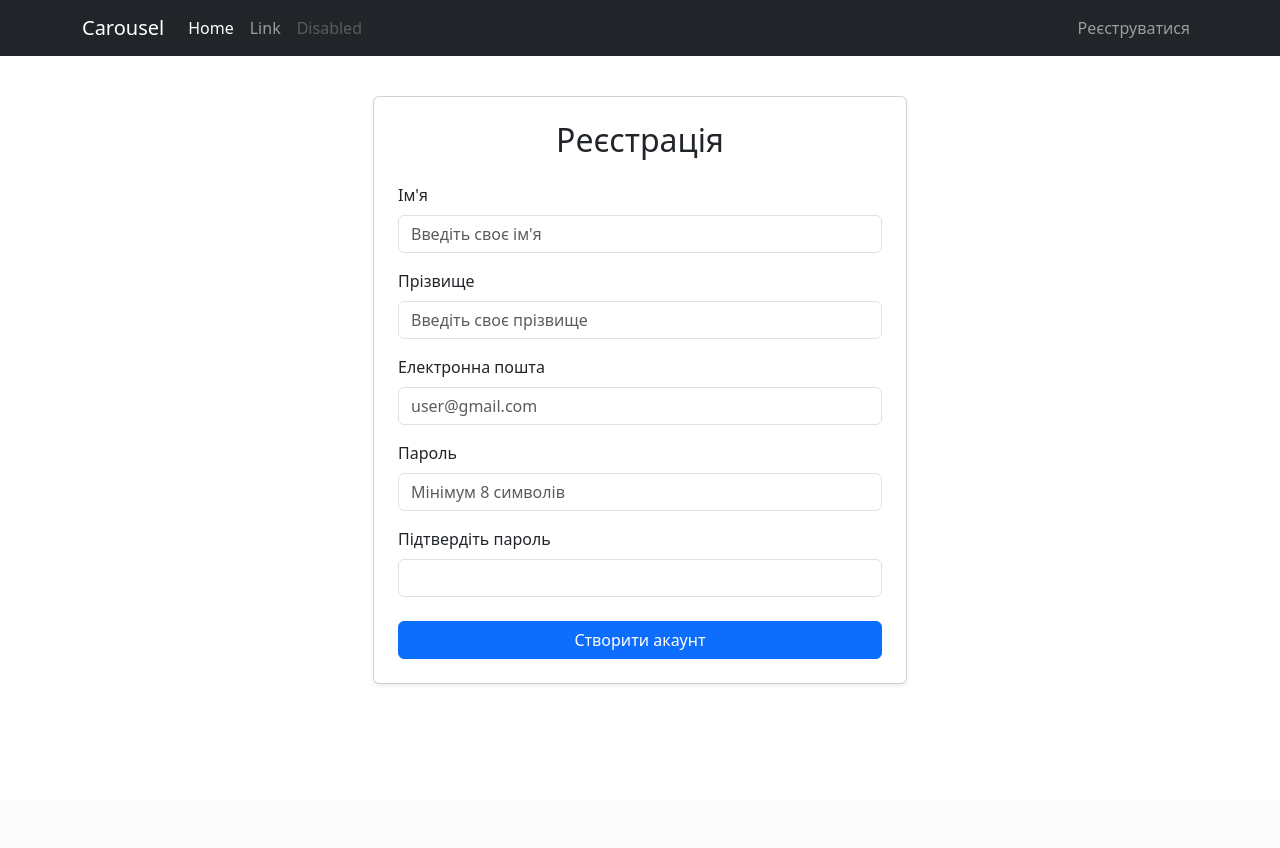
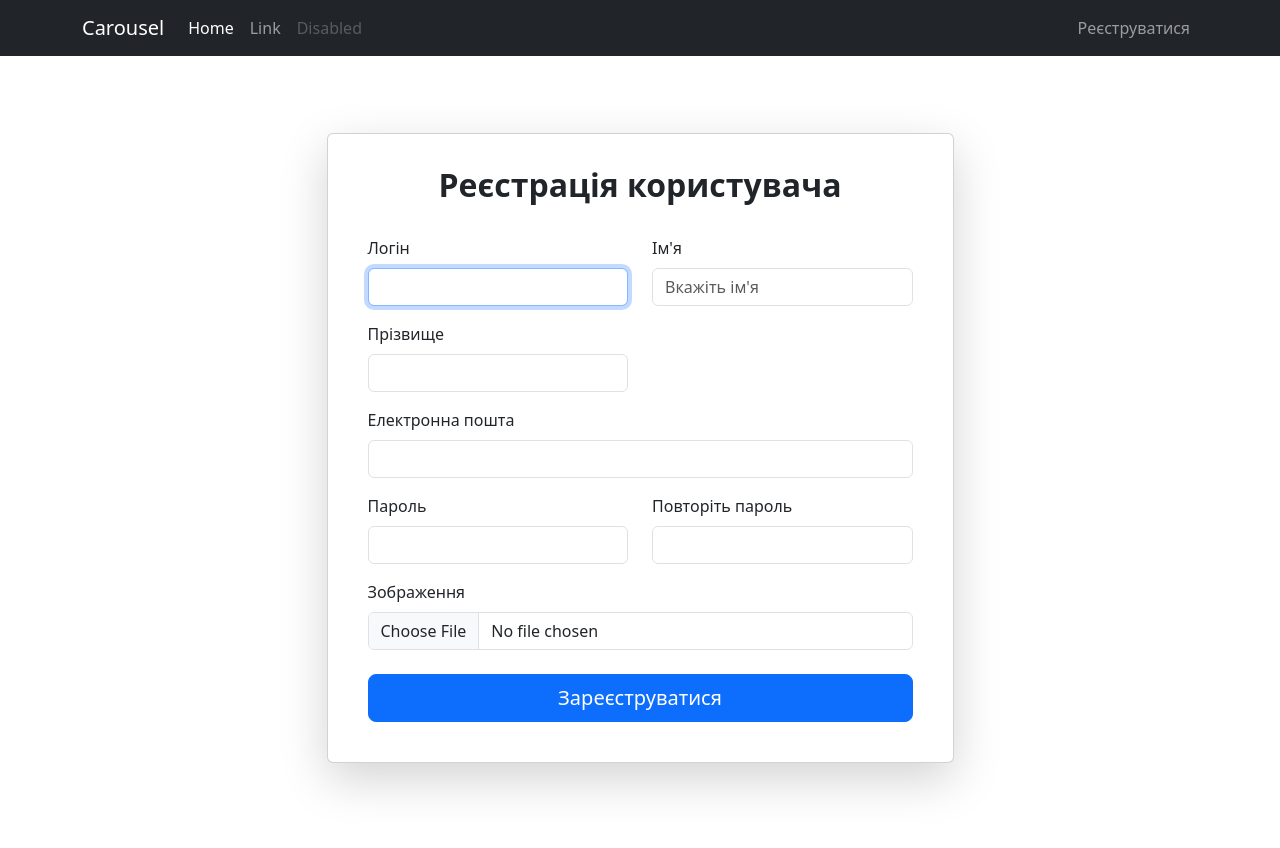
Before and after one commit to Max3434slipchuk2222/PythonDjangoP32, a Django app: page /users/register/ in a window 1280 px wide. Before the commit the page ends 684 px from the top, so only its background shows below. Run offline with Django 5.2, Linux system fonts and the light colour scheme; some libraries are stand-ins or nearby versions.

Commit message:
Add forms

```diff
--- a/djangomvt/atbmvt/mysite/asgi.py
+++ b/djangomvt/atbmvt/mysite/asgi.py
@@ -11,6 +11,6 @@ import os
 
 from django.core.asgi import get_asgi_application
 
-os.environ.setdefault('DJANGO_SETTINGS_MODULE', 'djangomvt.settings')
+os.environ.setdefault('DJANGO_SETTINGS_MODULE', 'mysite.settings')
 
 application = get_asgi_application()
--- /dev/null
+++ b/djangomvt/atbmvt/users/forms.py
@@ -0,0 +1,73 @@
+from django import forms
+from .models import CustomUser
+from django.contrib.auth.forms import UserCreationForm
+
+
+class CustomUserCreationForm(UserCreationForm):
+    username = forms.CharField(
+        label="Логін",
+        widget=forms.TextInput(attrs={'class': 'form-control'})
+    )
+
+    email = forms.EmailField(
+        label="Електронна пошта",
+        required=True,
+        widget=forms.TextInput(attrs={'class': 'form-control'})
+    )
+
+    first_name = forms.CharField(
+        label="Ім'я",
+        required=True,
+        widget=forms.TextInput(attrs={'class': 'form-control', "placeholder": "Вкажіть ім'я"})
+    )
+
+    last_name = forms.CharField(
+        label="Прізвище",
+        required=True,
+        widget=forms.TextInput(attrs={'class': 'form-control'})
+    )
+
+    image = forms.ImageField(
+        label="Зображення",
+        required=True,
+        widget=forms.FileInput(attrs={'class': 'form-control'})
+    )
+
+    password1 = forms.CharField(
+        label="Пароль",
+        required=True,
+        widget=forms.PasswordInput(attrs={'class': 'form-control'})
+    )
+
+    password2 = forms.CharField(
+        label="Повторіть пароль",
+        required=True,
+        widget=forms.PasswordInput(attrs={'class': 'form-control'})
+    )
+
+    class Meta:
+        model = CustomUser
+        fields = ('username', 'email', 'first_name', 'last_name', 'image', 'password1', 'password2')
+
+    def clean_email(self):
+        email = self.cleaned_data.get('email')
+        if CustomUser.objects.filter(email=email).exists():
+            return forms.ValidationError("Дана пошта уже зареєстрована")
+        return email
+
+    def clean_password2(self):
+        password1 = self.cleaned_data.get("password1")
+        password2 = self.cleaned_data.get("password2")
+
+        if password1 and password2 and password1 != password2:
+            raise forms.ValidationError("Паролі не співпадають.")
+        return password2
+
+    # def save(self, commit=True):
+    #     user = super().save(commit=False)
+    #     user.set_password(self.cleaned_data["password1"])
+    #     if self.cleaned_data.get('image'):
+    #         user.image_small = self.cleaned_data['image']
+    #     if commit:
+    #         user.save()
+    #     return user
--- a/djangomvt/atbmvt/users/models.py
+++ b/djangomvt/atbmvt/users/models.py
@@ -1,16 +1,41 @@
+from django.db import models
 from django.contrib.auth.models import AbstractUser
-from django.db import models
+from django_resized import ResizedImageField
+
 
 # Create your models here.
-#Клас успадковується від AbstractUser - дозволяє використовувати вбудовані механізми Django
+# Таблиці в БД
 class CustomUser(AbstractUser):
-    #три поля для зображень різних розмірів
-    #models.ImageField - створює спеціальне поле для зберігання файлів зображень
-    #Вказуємо в яку папку зберігати а також ставимо завантаження фото не обов'язковою
-    image_small = models.ImageField(upload_to='avatar/', null=True, blank=True)
-    image_medium = models.ImageField(upload_to='avatar/', null=True, blank=True)
-    image_large = models.ImageField(upload_to='avatar/', null=True, blank=True)
+    image_small = ResizedImageField(
+        size=[300, 300],
+        crop=['middle', 'center'],
+        quality=85,
+        force_format='WEBP',
+        upload_to='avatars/small/',
+        null=True,
+        blank=True
+    )
+    image_medium = ResizedImageField(
+        size=[800, 800],
+        quality=85,
+        force_format='WEBP',
+        upload_to='avatars/medium/',
+        null=True,
+        blank=True
+    )
 
-    #метод який визначає як об'єкт користувача буде відображатися в текстовому вигляді
+    image_large = ResizedImageField(
+        size=[1200, 1200],
+        quality=90,
+        force_format='WEBP',
+        upload_to='avatars/large/',
+        null=True,
+        blank=True
+    )
+
+    # image_small = models.ImageField(upload_to='avatars/', null=True, blank=True)
+    # image_medium = models.ImageField(upload_to='avatars/', null=True, blank=True)
+    # image_large = models.ImageField(upload_to='avatars/', null=True, blank=True)
+
     def __str__(self):
         return self.email
--- a/djangomvt/atbmvt/users/templates/register.html
+++ b/djangomvt/atbmvt/users/templates/register.html
@@ -1,45 +1,114 @@
 {% extends "layout.html" %}
+{% block content %}
+<div class="d-flex justify-content-center align-items-center vh-100">
 
-{% block content %}
 <div class="container">
     <div class="row justify-content-center">
-        <div class="col-md-6 mt-5">
-            <div class="card shadow-sm">
-                <div class="p-4">
-                    <h2 class="text-center mb-4">Реєстрація</h2>
 
-                    <form>
-                        <div class="mb-3">
-                            <label for="username" class="form-label">Ім'я</label>
-                            <input type="text" class="form-control" id="username" name="username" placeholder="Введіть своє ім'я" required>
+        <div class="col-lg-8 col-xl-7">
+
+            <div class="card shadow-lg p-4">
+                <div class="card-header text-center bg-white border-0">
+                    <h2 class="fw-bold">Реєстрація користувача</h2>
+                </div>
+
+                <div class="card-body">
+                    <form method="post" enctype="multipart/form-data">
+
+                        {% csrf_token %}
+
+                        {% if form.errors %}
+                        <div class="alert alert-danger">
+                            {% for field in form %}
+                                {% for error in field.errors %}
+                                    <p>{{ field.label }}: {{ error }}</p>
+                                {% endfor %}
+                            {% endfor %}
                         </div>
-                        <div class="mb-3">
-                            <label for="lastname" class="form-label">Прізвище</label>
-                            <input type="text" class="form-control" id="lastname" name="lastname" placeholder="Введіть своє прізвище" required>
+                        {% endif %}
+
+                        <div class="row">
+
+                            <div class="col-md-6 mb-3">
+                                <label class="form-label">
+                                    {{form.username.label}}
+                                </label>
+                                {{form.username}}
+                                {% if form.username.errors %}
+                                    <div class="text-danger">{{ form.username.errors }}</div>
+                                {% endif %}
+                            </div>
+
+                            <div class="col-md-6 mb-3">
+                                <label class="form-label">
+                                    {{form.first_name.label}}
+                                </label>
+                                {{form.first_name}}
+                                {% if form.first_name.errors %}
+                                    <div class="text-danger">{{ form.first_name.errors }}</div>
+                                {% endif %}
+                            </div>
+
+                            <div class="col-md-6 mb-3">
+                                <label class="form-label">{{form.last_name.label}}</label>
+                                {{form.last_name}}
+                                {% if form.last_name.errors %}
+                                    <div class="text-danger">{{ form.last_name.errors }}</div>
+                                {% endif %}
+                            </div>
+
                         </div>
 
                         <div class="mb-3">
-                            <label for="email" class="form-label">Електронна пошта</label>
-                            <input type="email" class="form-control" id="email" name="email" placeholder="user@gmail.com" required>
+                            <label class="form-label">{{form.email.label}}</label>
+                            {{form.email}}
+                            {% if form.email.errors %}
+                                <div class="text-danger">{{ form.email.errors }}</div>
+                            {% endif %}
                         </div>
 
-                        <div class="mb-3">
-                            <label for="password" class="form-label">Пароль</label>
-                            <input type="password" class="form-control" id="password" name="password" placeholder="Мінімум 8 символів" required>
+                        <div class="row">
+
+                            <div class="col-md-6 mb-3">
+                                <label class="form-label">{{form.password1.label}}</label>
+                                {{form.password1}}
+                                {% if form.password1.errors %}
+                                    <div class="text-danger">{{ form.password1.errors }}</div>
+                                {% endif %}
+                            </div>
+
+                            <div class="col-md-6 mb-3">
+                                <label class="form-label">{{form.password2.label}}</label>
+                                {{form.password2}}
+                                {% if form.password2.errors %}
+                                    <div class="text-danger">{{ form.password2.errors }}</div>
+                                {% endif %}
+                            </div>
+
                         </div>
 
-                        <div class="mb-3">
-                            <label for="confirm_password" class="form-label">Підтвердіть пароль</label>
-                            <input type="password" class="form-control" id="confirm_password" name="confirm_password" required>
+                        <div class="mb-4">
+                            <label class="form-label">{{form.image.label}}</label>
+                            {{form.image}}
+                            {% if form.image.errors %}
+                                <div class="text-danger">{{ form.image.errors }}</div>
+                            {% endif %}
                         </div>
 
-                        <div class="d-grid gap-2 mt-4">
-                            <button type="submit" class="btn btn-primary">Створити акаунт</button>
-                        </div>
+                        <button type="submit" class="btn btn-primary btn-lg w-100">
+                            Зареєструватися
+                        </button>
+
                     </form>
+
                 </div>
+
             </div>
+
         </div>
+
     </div>
 </div>
+
+</div>
 {% endblock %}
--- a/djangomvt/atbmvt/users/views.py
+++ b/djangomvt/atbmvt/users/views.py
@@ -1,5 +1,28 @@
-from django.shortcuts import render
+
+from django.shortcuts import redirect, render
+from .forms import CustomUserCreationForm
+from django.contrib import messages
 
 # Create your views here.
 def register(request):
-    return render(request, "register.html")
+    if request.method == 'POST':
+        # print("---Зберігаємо дані користувача---")
+        form = CustomUserCreationForm(request.POST, request.FILES)
+        if form.is_valid():
+            try:
+                user = form.save(commit=False)
+                if 'image' in request.FILES:
+                    image = request.FILES.get("image")
+                    user.image_small = image
+                    user.image_medium = image
+                    user.image_large = image
+                user.save()
+                return redirect('homepage')
+            except Exception as e:
+                messages.error(request, f"Щось пішло не так: {str(e)}")
+        else:
+            messages.success(request, 'Виправте помилки у формі')
+    else:
+        form = CustomUserCreationForm()
+
+    return render(request, "register.html", {"form": form})
```
Also changed, not shown: djangomvt/atbmvt/mysite/settings.py (+9 -1 lines), djangomvt/atbmvt/avatars/large/pngtree-lemon-png-image_2451983_1.webp (added), djangomvt/atbmvt/avatars/medium/pngtree-lemon-png-image_2451983_1.webp (added), djangomvt/atbmvt/avatars/small/pngtree-lemon-png-image_2451983_1.webp (added).
